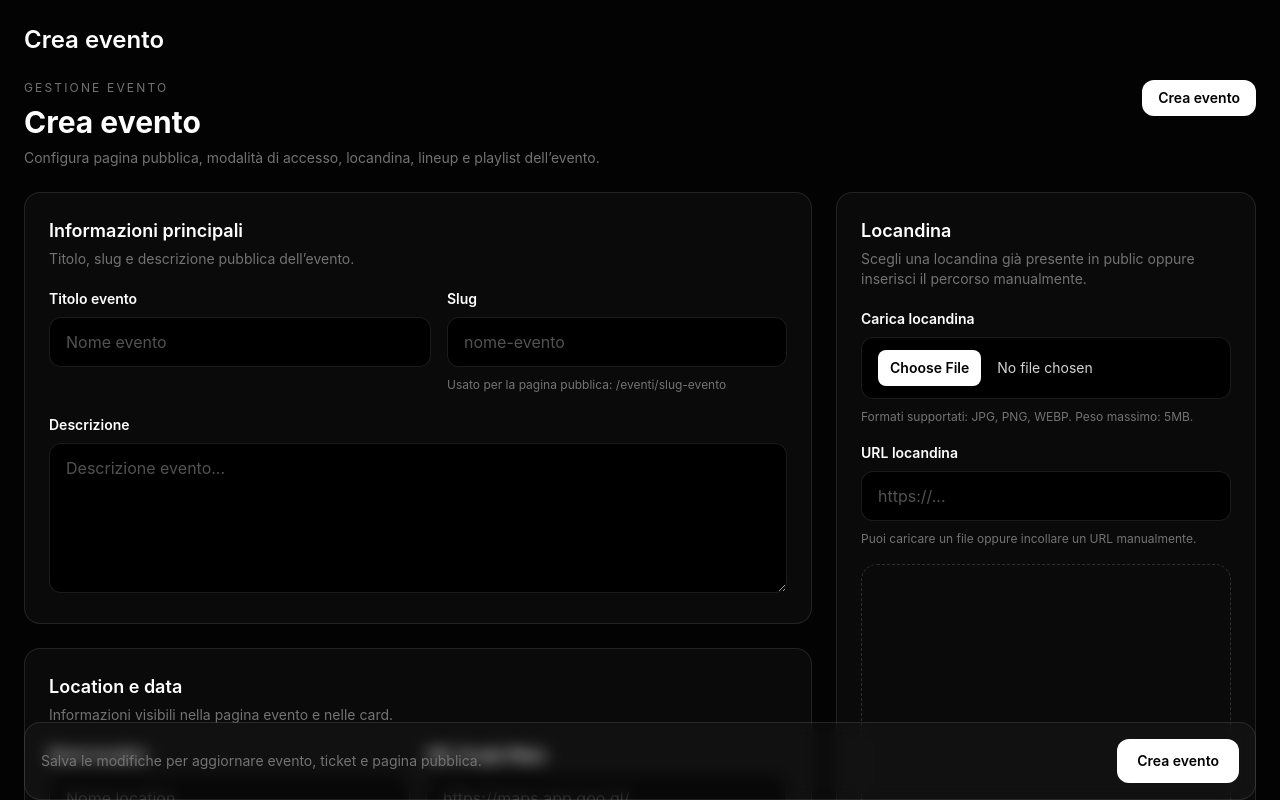
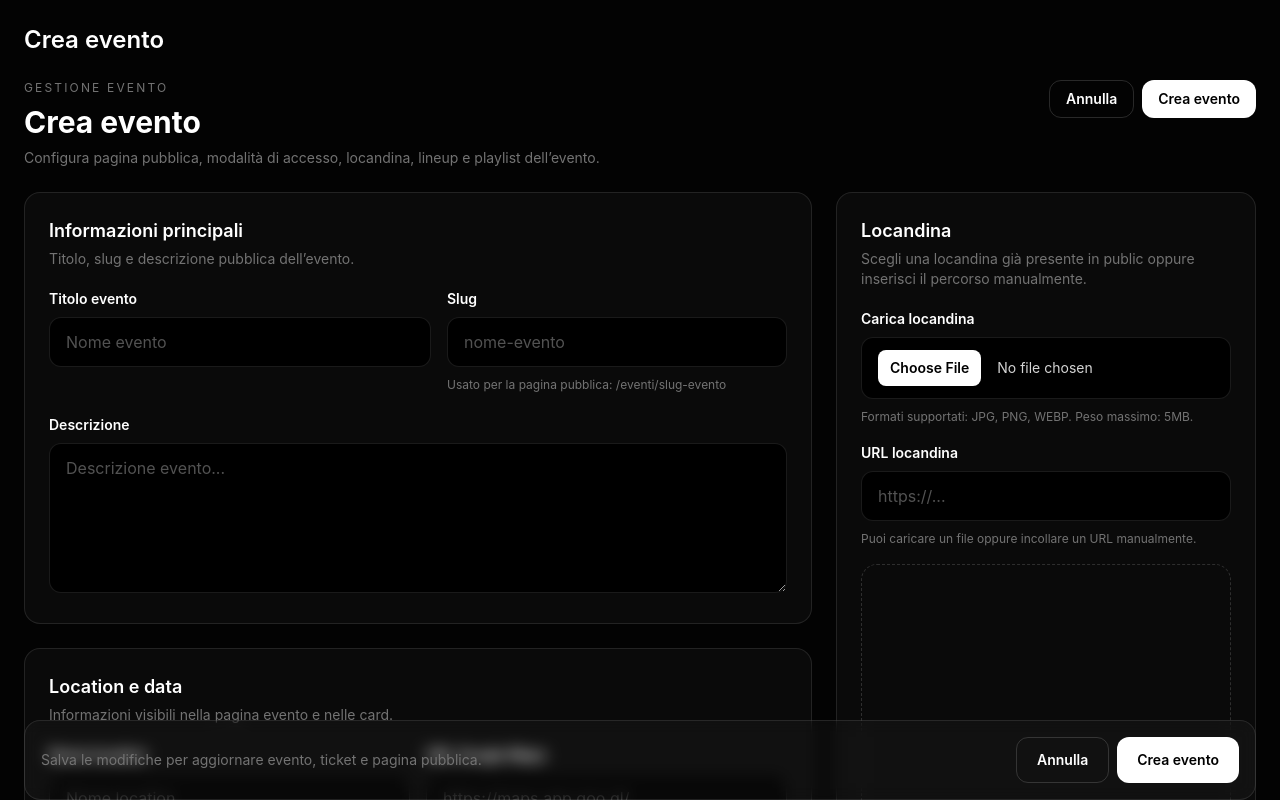
Before and after one commit to melatonina-studio/rsvp-ticket-pro, a Next.js app: page /dashboard/events/new in a window 1280 px wide. Shown: the top 800 px of the page. Built offline with nearby package versions, Linux system fonts and the light colour scheme.

Commit message:
add cancel action to event form

```diff
--- a/components/dashboard/events/event-form.tsx
+++ b/components/dashboard/events/event-form.tsx
@@ -220,6 +220,13 @@ export default function EventForm({
               Apri evento
             </Link>
           ) : null}
+
+          <Link
+            href="/dashboard/events"
+            className="rounded-xl border border-white/15 px-4 py-2 text-sm font-semibold text-white transition hover:bg-white/10"
+          >
+            Annulla
+          </Link>
 
           <button
             type="submit"
@@ -625,6 +632,14 @@ export default function EventForm({
             Salva le modifiche per aggiornare evento, ticket e pagina pubblica.
           </p>
 
+          <div className="flex flex-wrap gap-2">
+            <Link
+              href="/dashboard/events"
+              className="rounded-xl border border-white/15 px-5 py-3 text-sm font-semibold text-white transition hover:bg-white/10"
+            >
+              Annulla
+            </Link>
+
             <button
               type="submit"
               className="rounded-xl bg-white px-5 py-3 text-sm font-semibold text-black transition hover:bg-neutral-200"
@@ -633,6 +648,7 @@ export default function EventForm({
             </button>
           </div>
         </div>
+      </div>
     </form>
   );
 }
```
Lines whose indentation alone changed are shown as unchanged.
